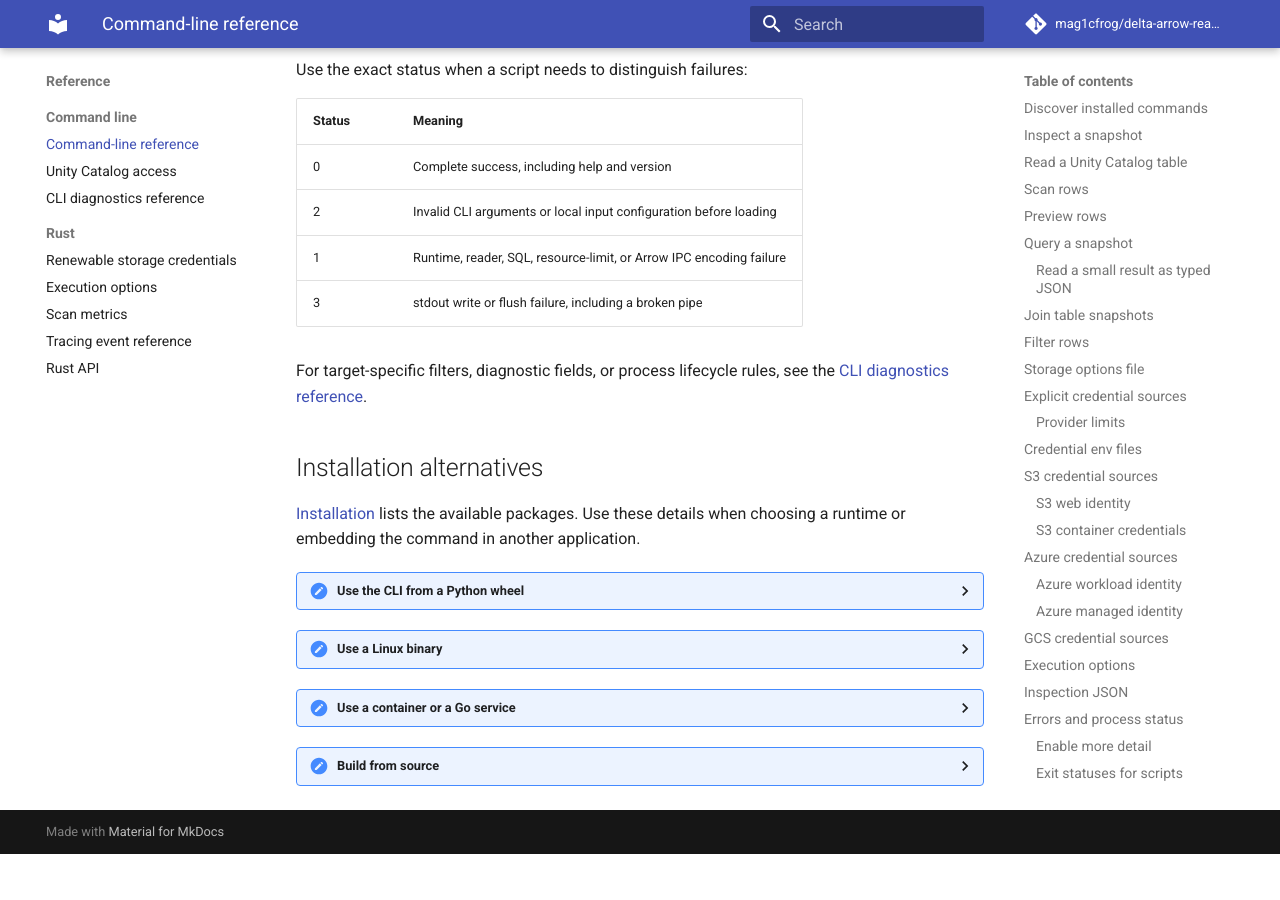
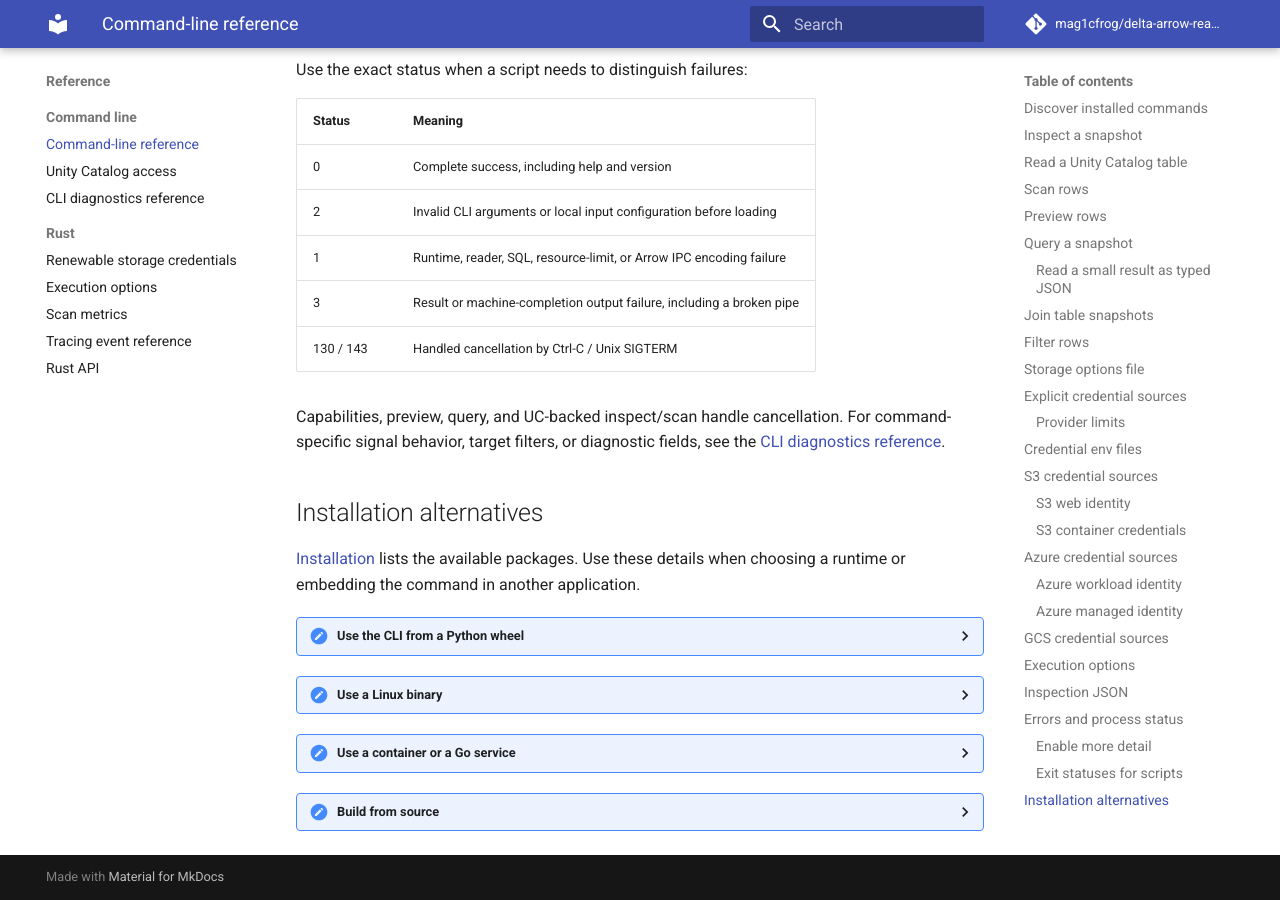
Before and after one commit to mag1cfrog/delta-arrow-reader, an MkDocs documentation site: the page built from crates/delta-arrow-reader-core/docs/public/cli.md, in a window 1280 px wide and 900 px high, scrolled down 27682 px. Built offline with MkDocs 1.6.1 and Material for MkDocs 9.7.7, drawn with Linux system fonts in a browser that asks for light colours; comment, search, counter and statistics services are not loaded; before the commit the page ends 28536 px from its top, so only the background shows below that.

Commit message:
docs: clarify script exit statuses for output and cancellation

```diff
--- a/crates/delta-arrow-reader-core/docs/public/cli.md
+++ b/crates/delta-arrow-reader-core/docs/public/cli.md
@@ -1523,9 +1523,11 @@ Use the exact status when a script needs to distinguish failures:
 | 0 | Complete success, including help and version |
 | 2 | Invalid CLI arguments or local input configuration before loading |
 | 1 | Runtime, reader, SQL, resource-limit, or Arrow IPC encoding failure |
-| 3 | stdout write or flush failure, including a broken pipe |
-
-For target-specific filters, diagnostic fields, or process lifecycle rules,
+| 3 | Result or machine-completion output failure, including a broken pipe |
+| 130 / 143 | Handled cancellation by Ctrl-C / Unix SIGTERM |
+
+Capabilities, preview, query, and UC-backed inspect/scan handle cancellation.
+For command-specific signal behavior, target filters, or diagnostic fields,
 see the [CLI diagnostics reference](reference/cli-diagnostics.md).
 
 ## Installation alternatives
```
